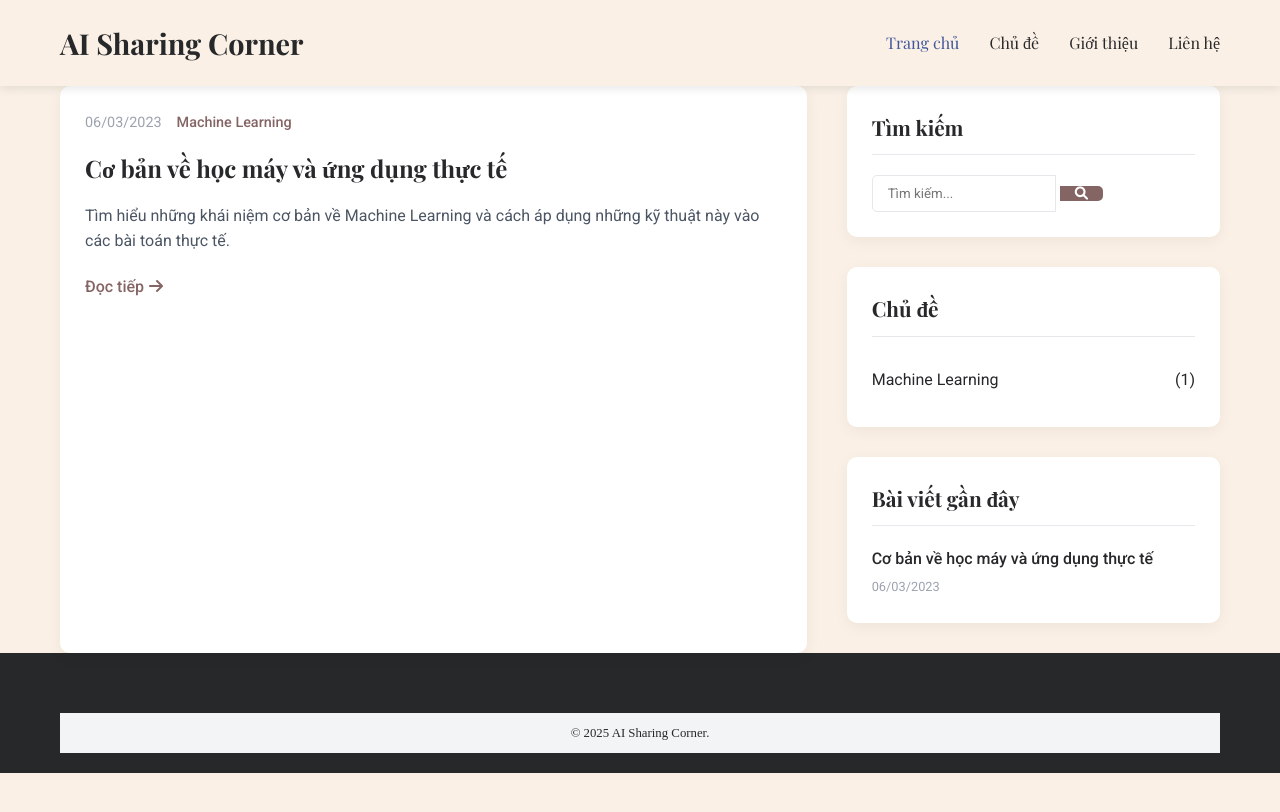
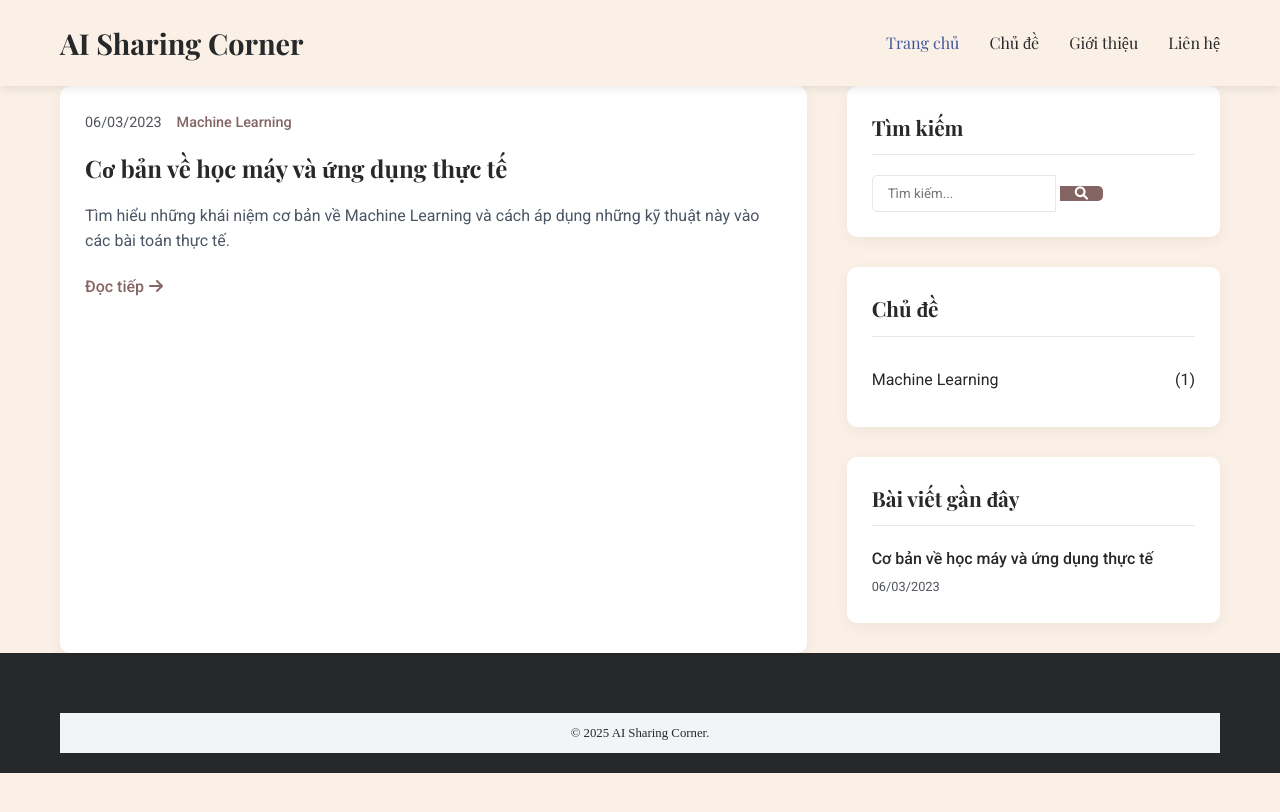
Before and after one commit to gracebml/aicorner, a Jekyll site: the page built from index.html, in a window 1280 px wide. Shown: the top 812 px of the page. Built offline with Jekyll 4.4.1, drawn with Linux system fonts in a browser that asks for light colours; the list of posts is cut into pages by our own code.

Commit message:
chinh sua

```diff
--- a/css/style.css
+++ b/css/style.css
@@ -5,7 +5,7 @@
     --secondary-color: #40559a;
     --dark-color: #27282a;
     --light-color: #f3f4f6;
-    --gray-color: #9ca3af;
+    --gray-color: #50545c;
     --body-font: 'Roboto', sans-serif;
     --heading-font: 'Playfair Display', serif;
 }
@@ -1030,3 +1030,7 @@ footer {
 .scrolled {
     box-shadow: 0 5px 20px rgba(0,0,0,0.1);
 }
+
+.placeholder-area {
+    display: none;
+}
```
Also changed, not shown: _includes/footer.html (+0 -29 lines).
